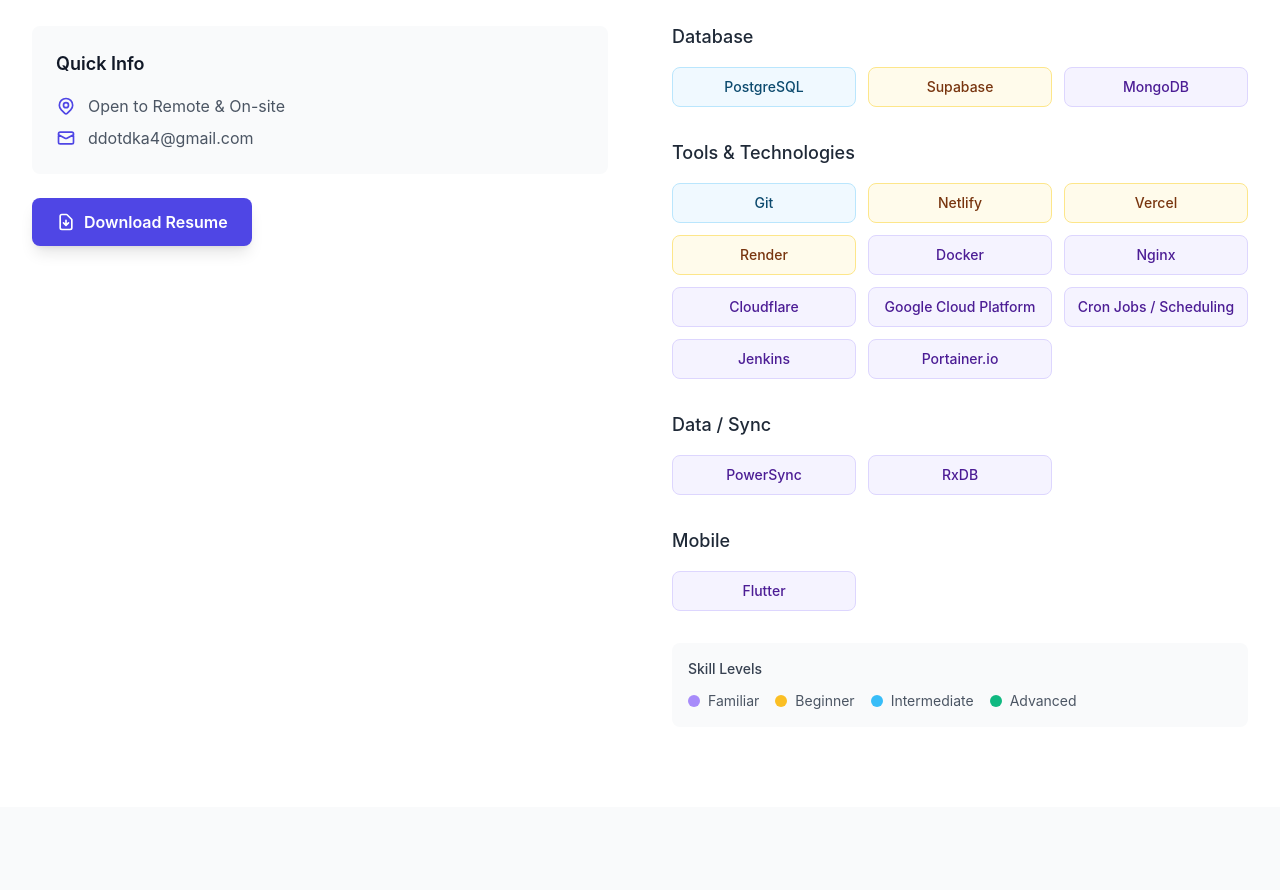
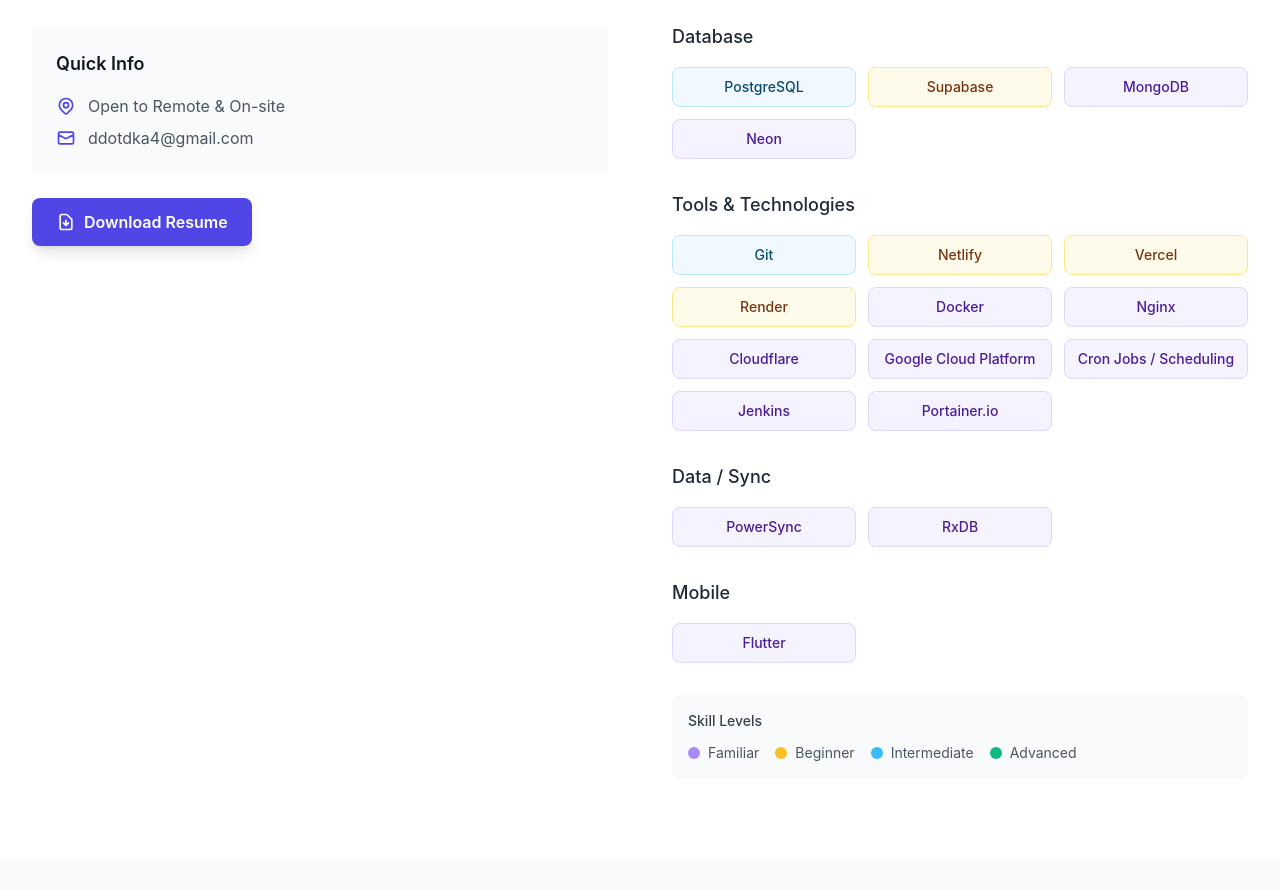
Before and after one commit to Foam-01/Portfolio, a React (Vite) app: page / in a window 1280 px wide. Shown: the part 1497-2387 px from the top of the page. Built offline with nearby package versions, Linux system fonts and the light colour scheme.

Commit message:
Add Neon to database skills list

```diff
--- a/src/data/skills.ts
+++ b/src/data/skills.ts
@@ -35,6 +35,7 @@
   { name: "PostgreSQL", category: "database", level: "intermediate" },
   { name: "Supabase", category: "database", level: "beginner" },
   { name: "MongoDB", category: "database", level: "familiar" },
+  { name: "Neon", category: "database", level: "familiar" },
 
   // Tools & Technologies
   { name: "Git", category: "tools", level: "intermediate" },
```
